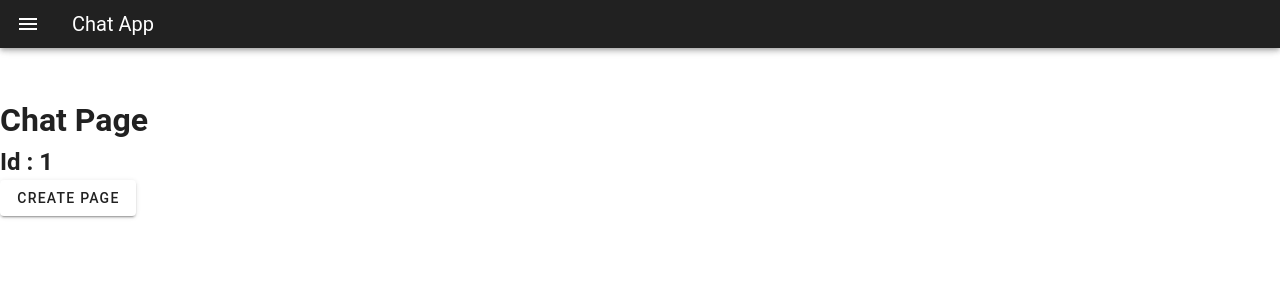
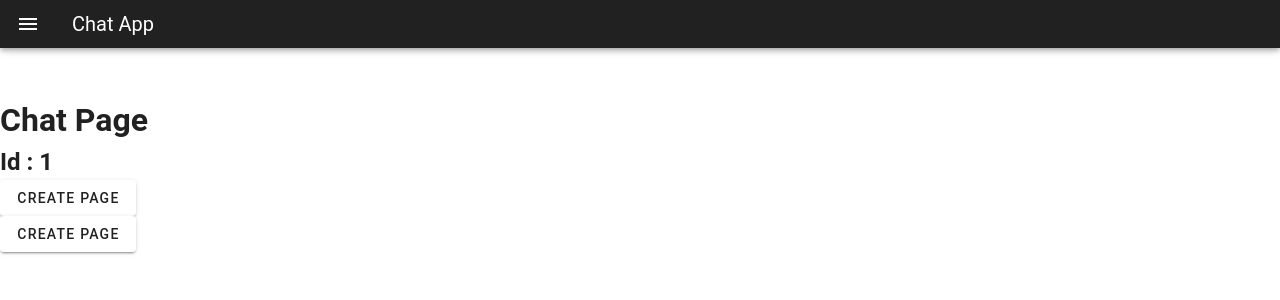
Before and after one commit to AmirHKarimi888/Vue-Chat-App, a Vue app: page /chat/1 in a window 1280 px wide. Shown: the top 300 px of the page. Built offline with nearby package versions, Linux system fonts and the light colour scheme; no server answers.

Commit message:
Chat system was updated

```diff
--- a/db.json
+++ b/db.json
@@ -69,7 +69,7 @@
       "isLogin": true
     }
   ],
-  "chats": [
+  "posts": [
     {
       "id": 826270837347
     }
--- a/src/views/ChatPageView.vue
+++ b/src/views/ChatPageView.vue
@@ -9,20 +9,29 @@ const Id = ref("");
 
 Id.value = useRoute().params.id;
 
-const craetePage = () => {
-    Action.post(url + "/chats", {
-        id: parseInt(Id.value) + parseInt(loggedUser.value.chatId)
-    })
-}
+const createPage = () => {
+  Action.post(url + "/posts", {
+    id: parseInt(Id.value) + parseInt(loggedUser.value.chatId),
+  });
+};
+
+const IIDD = parseInt(Id.value) + parseInt(loggedUser.value.chatId);
+
+const deletePage = () => {
+  Action.delete(url + "/posts/" + IIDD);
+};
 </script>
 
 <template>
   <div>
-        <br><br><br><br>
+    <br /><br /><br /><br />
     <h1>Chat Page</h1>
     <h2>Id : {{ Id }}</h2>
     <h3>
-            <v-btn @click="craetePage">Create Page</v-btn>
+      <v-btn @click="createPage">Create Page</v-btn>
+    </h3>
+    <h3>
+      <v-btn @click="deletePage">Create Page</v-btn>
     </h3>
   </div>
 </template>
```
Lines whose indentation alone changed are shown as unchanged.
